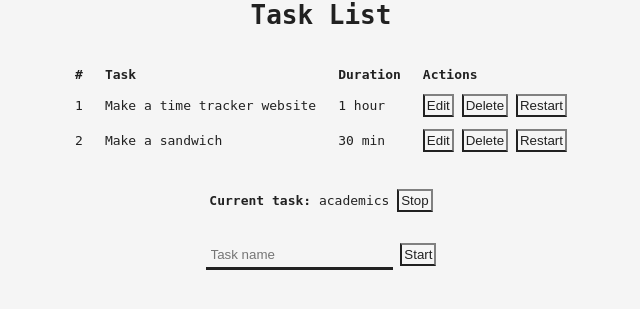
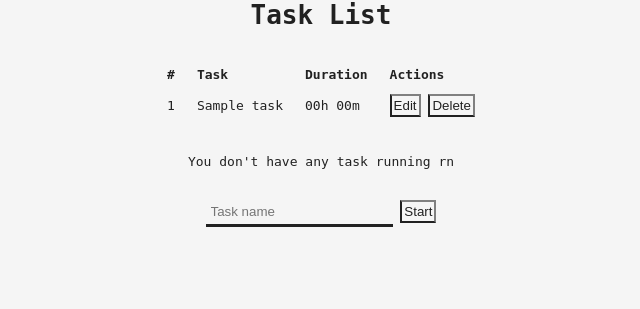
Before and after one commit to roundspecs/timeit, a Flask app: page / in a window 1280 px wide. Shown: the part 71-380 px from the top of the page, without its empty margins (319-959 px from the left). Run offline with Flask 3, Linux system fonts and the light colour scheme; tables that the repository leaves empty hold one stand-in row (values such as "Sample post").

Commit message:
Add all functionalities

```diff
--- a/app.py
+++ b/app.py
@@ -1,30 +1,52 @@
-from datetime import datetime
-from flask import Flask, request, url_for, render_template
+from datetime import datetime, timedelta
+
+from flask import Flask, redirect, render_template, request, url_for
 from flask_sqlalchemy import SQLAlchemy
 
 app = Flask(__name__)
 app.config["SQLALCHEMY_DATABASE_URI"] = "sqlite:///site.db"
 db = SQLAlchemy(app)
 
+
 class Task(db.Model):
     id = db.Column(db.Integer, primary_key=True)
-    name = db.Column(db.String(200), nullable=False, )
+    name = db.Column(
+        db.String(200),
+        nullable=False,
+    )
     start_time = db.Column(db.DateTime, nullable=False, default=datetime.utcnow)
     stop_time = db.Column(db.DateTime, nullable=True)
 
     def __repr__(self) -> str:
-        return f"<Task: #{self.name}"
+        return f"<Task: #{self.name}>"
 
-tasks = [
-    {"sl": 1, "id":123, "name": "Make a time tracker website", "duration": "1 hour"},
-    {"sl": 2, "id":122, "name": "Make a sandwich", "duration": "30 min"},
-]
-
-current_task = "academics"
+    def get_duration(self) -> str:
+        duration: timedelta = self.stop_time - self.start_time
+        duration_in_seconds = int(duration.total_seconds())
+        minutes = duration_in_seconds // 60
+        hours = minutes // 60
+        minutes = minutes % 60
+        return f"{hours:02}h {minutes:02}m"
 
 
 @app.get("/")
 def home():
+    tasks = []
+    i = 1
+    current_task = None
+    for task in Task.query.order_by(Task.stop_time).all():
+        if task.stop_time != None:
+            tasks.append(
+                {
+                    "sl": i,
+                    "id": task.id,
+                    "name": task.name,
+                    "duration": task.get_duration(),
+                }
+            )
+            i += 1
+        else:
+            current_task = task
     return render_template(
         "index.html",
         tasks=tasks,
@@ -33,8 +55,45 @@ def home():
     )
 
 
+@app.post("/stop/<int:id>")
+def stop(id):
+    task = Task.query.get(id)
+    task.stop_time = datetime.utcnow()
+    db.session.commit()
+    return redirect(url_for("home") + "?theme=" + request.args.get("theme", "light"))
+
+
 @app.get("/edit/<int:id>")
 def edit(id):
+    task = Task.query.get(id)
     return render_template(
-        "edit.html", tasks=tasks, theme=request.args.get("theme", "light")
+        "edit.html",
+        task=task,
+        theme=request.args.get("theme", "light"),
     )
+
+
+@app.post("/update/<int:id>")
+def update(id):
+    task = Task.query.get(id)
+    task.name = request.form["name"]
+    db.session.commit()
+    return redirect(url_for("home") + "?theme=" + request.args.get("theme", "light"))
+
+
+@app.get("/delete/<int:id>")
+def delete(id):
+    task = Task.query.get(id)
+    db.session.delete(task)
+    db.session.commit()
+    return redirect(url_for("home") + "?theme=" + request.args.get("theme", "light"))
+
+@app.post("/add")
+def add():
+    for task in Task.query.all():
+        if task.stop_time == None:
+            task.stop_time = datetime.utcnow()
+    task = Task(name=request.form["name"])
+    db.session.add(task)
+    db.session.commit()
+    return redirect(url_for("home") + "?theme=" + request.args.get("theme", "light"))
--- a/templates/edit.html
+++ b/templates/edit.html
@@ -2,13 +2,13 @@
 {% block content %}
   <h1>Edit Task</h1>
   <div style="height: 20px;"></div>
-  <form action="" method="post">
+  <form action="{{ url_for('update', id=task.id) }}?theme={{ theme }}" method="post">
     Taskname :
-    <input type="text" name="name" id="name" value="Make a sandwich">
+    <input type="text" name="name" id="name" value="{{ task.name }}">
     <div style="height: 10px;"></div>
     <br>
     Duration :
-    <input type="text" name="duration" id="duration" value="01:55:56">
+    <input type="text" name="duration" id="duration" value="{{ task.get_duration() }}" disabled>
     <br>
     <div style="height: 10px;"></div>
     <button type="submit">Update</button>
--- a/templates/index.html
+++ b/templates/index.html
@@ -21,9 +21,8 @@
           <td>{{ task.name }}</td>
           <td>{{ task.duration }}</td>
           <td>
-            <button type="button" onclick="window.location.href='/edit/{{task.id}}?theme={{theme}}'">Edit</button>
-            <button type="button">Delete</button>
-            <button type="button">Restart</button>
+            <button type="button" onclick="window.location.href='/edit/{{ task.id }}?theme={{ theme }}'">Edit</button>
+            <button type="button" onclick="window.location.href='/delete/{{ task.id }}?theme={{ theme }}'">Delete</button>
           </td>
         </tr>
         {% endfor %}
@@ -34,14 +33,14 @@
   {% if current_task == None %}
     <p>You don't have any task running rn</p>
   {% else %}
-    <form action="" method="post">
-      <b>Current task: </b>{{ current_task }}
+    <form action="{{ url_for('stop', id=current_task.id) }}?theme={{ theme }}" method="post">
+      <b>Current task: </b>{{ current_task.name }}
       <button type="submit">Stop</button>
     </form>
     {% endif %}
   <div style="height: 30px;"></div>
-  <form action="" method="post">
-    <input type="text" name="taskname" id="taskname" required placeholder="Task name">
+  <form action="{{ url_for('add') }}?theme={{ theme }}" method="post">
+    <input type="text" name="name" required placeholder="Task name">
     <button type="submit">Start</button>
   </form>
 {% endblock content %}
```
